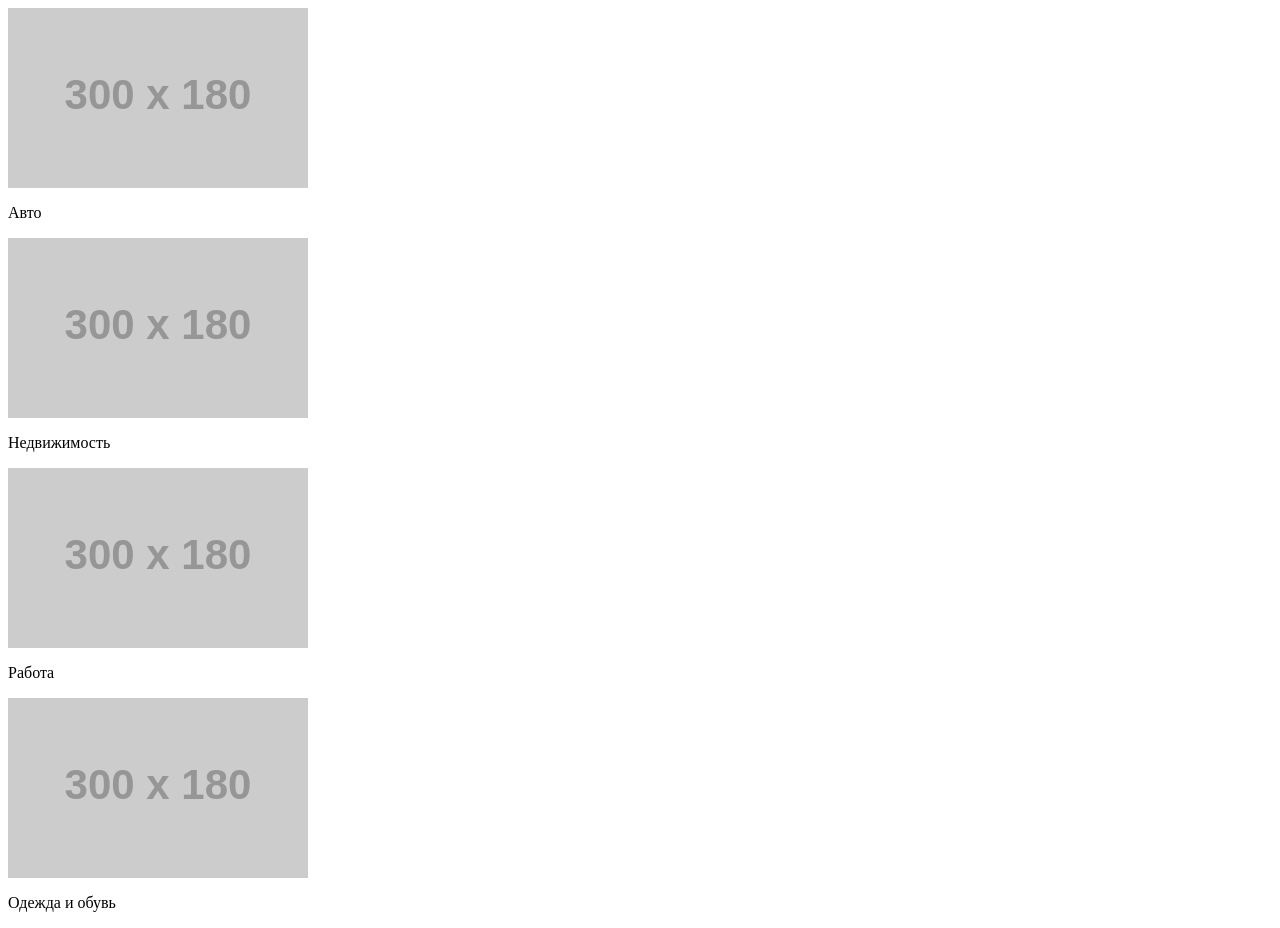
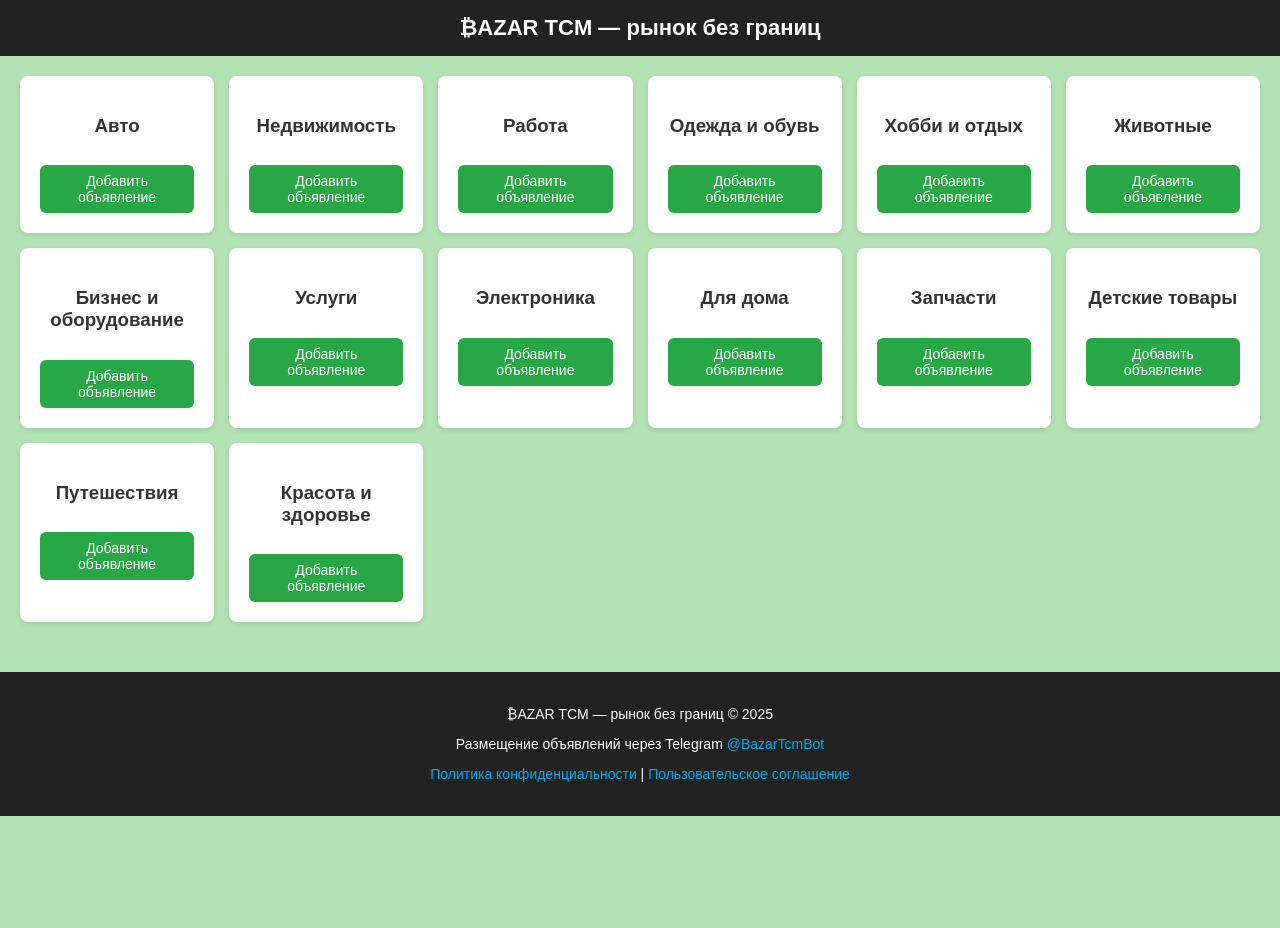
Before and after one commit to ayzik999/Bazartcm, a plain HTML site: page index.html in a window 1280 px wide. After the commit the page ends 816 px from the top, so only its background shows below. Drawn offline with Linux system fonts and the light colour scheme; placeholder pictures from the web are drawn by us.

Commit message:
Update index.html

```diff
--- a/index.html
+++ b/index.html
@@ -1,18 +1,113 @@
-<section class="categories">
-  <div class="category">
-    <img src="https://via.placeholder.com/300x180?text=Авто" alt="Авто">
-    <p>Авто</p>
-  </div>
-  <div class="category">
-    <img src="https://via.placeholder.com/300x180?text=Недвижимость" alt="Недвижимость">
-    <p>Недвижимость</p>
-  </div>
-  <div class="category">
-    <img src="https://via.placeholder.com/300x180?text=Работа" alt="Работа">
-    <p>Работа</p>
-  </div>
-  <div class="category">
-    <img src="https://via.placeholder.com/300x180?text=Одежда+и+обувь" alt="Одежда и обувь">
-    <p>Одежда и обувь</p>
-  </div>
-</section>
+<!DOCTYPE html>
+<html lang="ru">
+<head>
+  <meta charset="UTF-8">
+  <meta name="viewport" content="width=device-width, initial-scale=1.0">
+  <title>₿AZAR TCM — рынок без границ</title>
+  <style>
+    body {
+      margin: 0;
+      font-family: Arial, sans-serif;
+      background: #b1e2b1;
+      color: #333;
+    }
+    header {
+      background: #222;
+      color: white;
+      padding: 15px;
+      text-align: center;
+      font-size: 22px;
+      font-weight: bold;
+    }
+    .categories {
+      display: grid;
+      grid-template-columns: repeat(auto-fit, minmax(180px, 1fr));
+      gap: 15px;
+      padding: 20px;
+    }
+    .category {
+      background: white;
+      border-radius: 8px;
+      box-shadow: 0 2px 5px rgba(0,0,0,0.1);
+      text-align: center;
+      padding: 20px;
+      cursor: pointer;
+      transition: 0.3s;
+    }
+    .category button {
+      margin-top: 10px;
+      padding: 8px 15px;
+      border: none;
+      border-radius: 6px;
+      background: #28a745;
+      color: white;
+      font-size: 14px;
+      cursor: pointer;
+    }
+    .category button:hover {
+      background: #218838;
+    }
+    footer {
+      background: #222;
+      color: #fff;
+      text-align: center;
+      padding: 20px;
+      margin-top: 30px;
+      font-size: 14px;
+    }
+    footer a {
+      color: #00aced;
+      text-decoration: none;
+    }
+    footer a:hover {
+      text-decoration: underline;
+    }
+  </style>
+</head>
+<body>
+
+<header>₿AZAR TCM — рынок без границ</header>
+
+<!-- ТОЛЬКО карточки категорий -->
+<section class="categories" id="categories"></section>
+
+<footer>
+  <p>₿AZAR TCM — рынок без границ © 2025</p>
+  <p>Размещение объявлений через Telegram <a href="https://t.me/BazarTcmBot" target="_blank">@BazarTcmBot</a></p>
+  <p><a href="#">Политика конфиденциальности</a> | <a href="#">Пользовательское соглашение</a></p>
+</footer>
+
+<script>
+  // Список категорий
+  const categories = [
+    "Авто",
+    "Недвижимость",
+    "Работа",
+    "Одежда и обувь",
+    "Хобби и отдых",
+    "Животные",
+    "Бизнес и оборудование",
+    "Услуги",
+    "Электроника",
+    "Для дома",
+    "Запчасти",
+    "Детские товары",
+    "Путешествия",
+    "Красота и здоровье"
+  ];
+
+  // Рисуем карточки с кнопкой
+  const catSection = document.getElementById("categories");
+  categories.forEach(cat => {
+    const div = document.createElement("div");
+    div.className = "category";
+    div.innerHTML = `
+      <h3>${cat}</h3>
+      <button onclick="window.open('https://t.me/BazarTcmBot', '_blank')">Добавить объявление</button>
+    `;
+    catSection.appendChild(div);
+  });
+</script>
+
+</body>
+</html>
```
